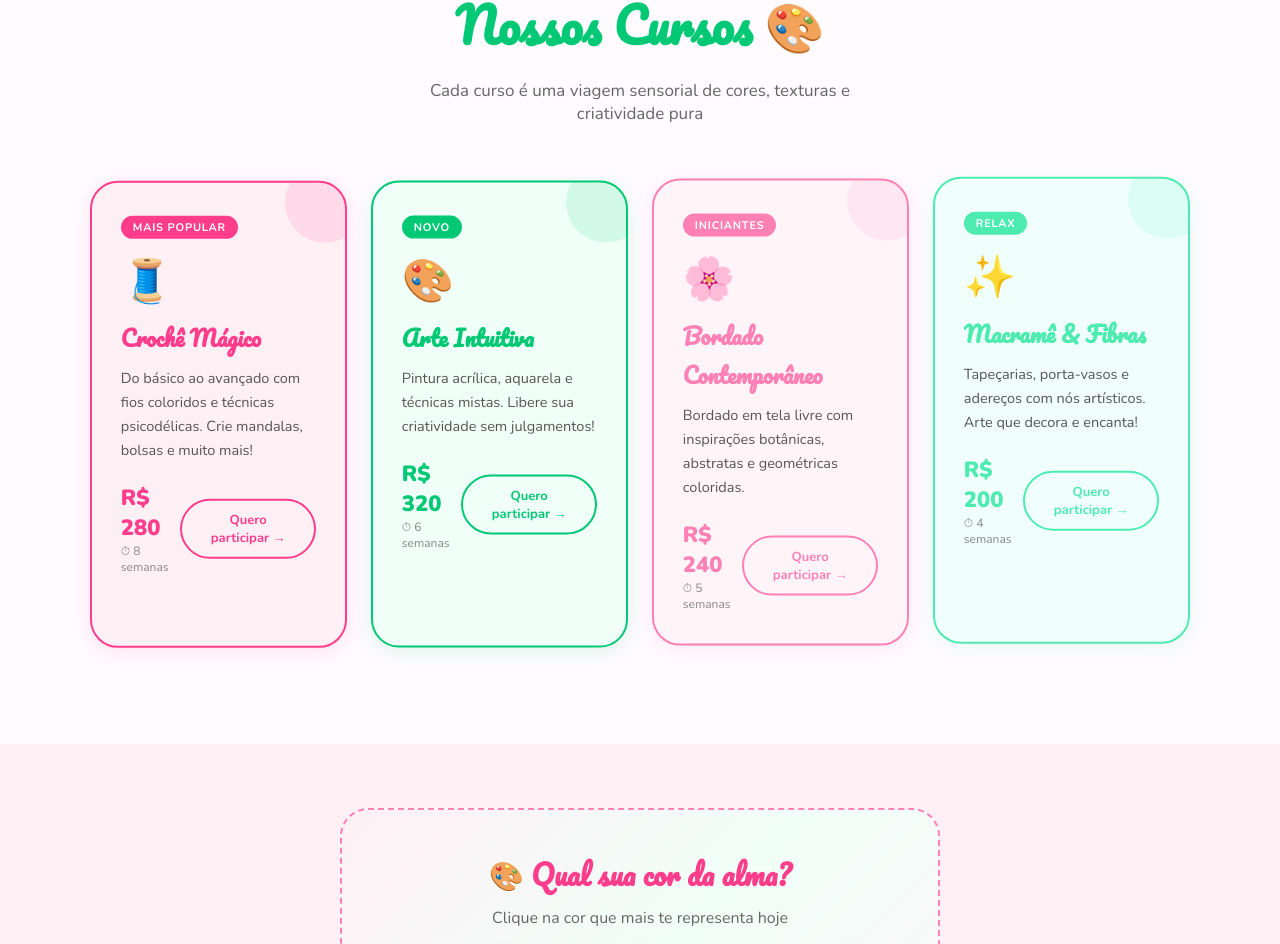
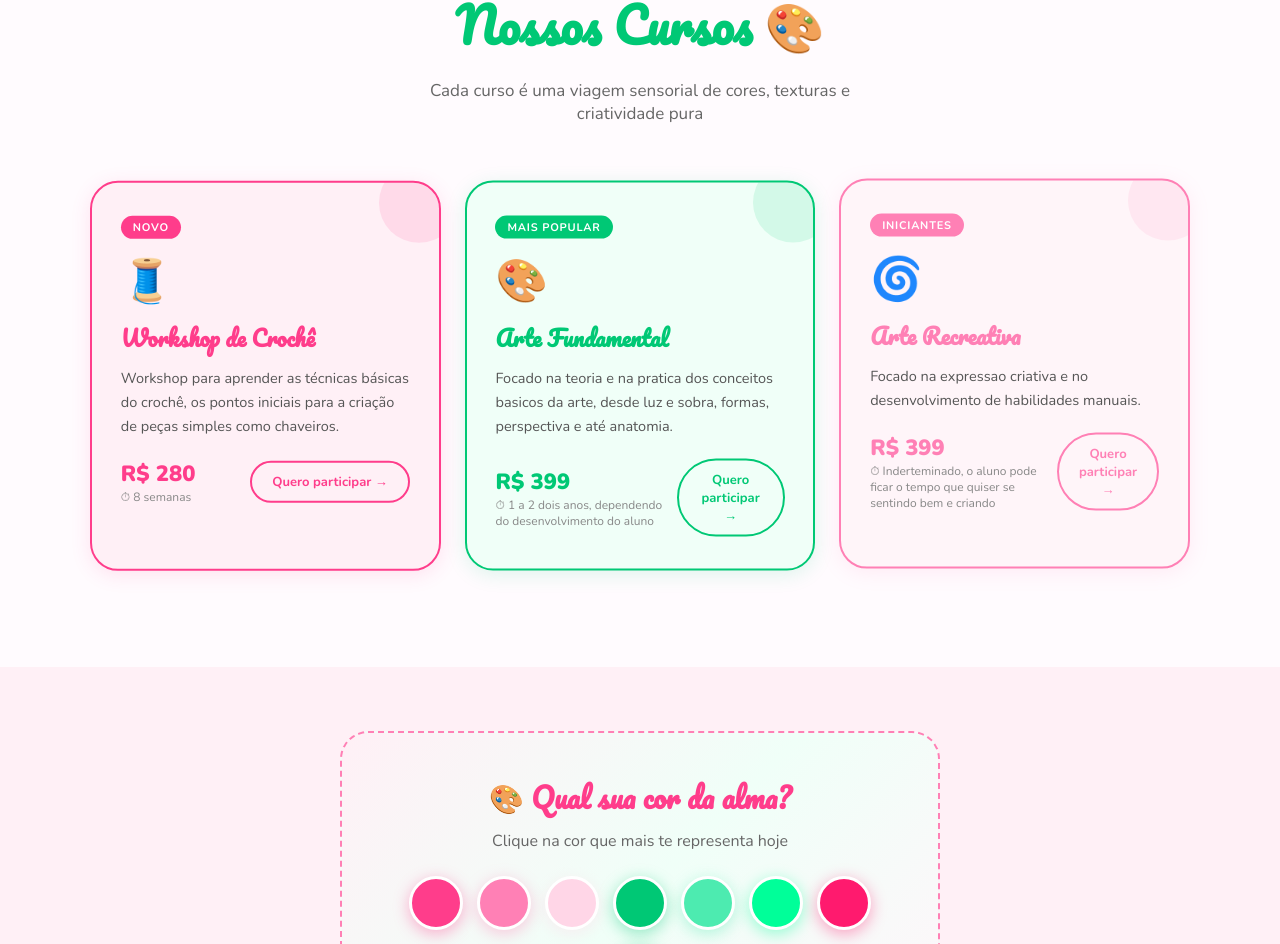
Before and after one commit to lucolive35/deliratelie, a Next.js app in the folder apps/web/: page / in a window 1280 px wide. Shown: the part 1532-2476 px from the top of the page. Built offline with nearby package versions, Linux system fonts and the light colour scheme.

Commit message:
feature: edit cursos

```diff
--- a/apps/web/app/page.tsx
+++ b/apps/web/app/page.tsx
@@ -16,47 +16,47 @@ const courses = [
   {
     id: 1,
     emoji: "🧵",
-    title: "Crochê Mágico",
-    desc: "Do básico ao avançado com fios coloridos e técnicas psicodélicas. Crie mandalas, bolsas e muito mais!",
+    title: "Workshop de Crochê",
+    desc: "Workshop para aprender as técnicas básicas do crochê, os pontos iniciais para a criação de peças simples como chaveiros.",
     color: ROSA,
     bg: "#FFF0F6",
     price: "R$ 280",
     duration: "8 semanas",
-    tag: "Mais Popular",
+    tag: "Novo",
   },
   {
     id: 2,
     emoji: "🎨",
-    title: "Arte Intuitiva",
-    desc: "Pintura acrílica, aquarela e técnicas mistas. Libere sua criatividade sem julgamentos!",
+    title: "Arte Fundamental",
+    desc: "Focado na teoria e na pratica dos conceitos basicos da arte, desde luz e sobra, formas, perspectiva e até anatomia.",
     color: VERDE,
     bg: "#F0FFF8",
-    price: "R$ 320",
-    duration: "6 semanas",
-    tag: "Novo",
+    price: "R$ 399",
+    duration: "1 a 2 dois anos, dependendo do desenvolvimento do aluno",
+    tag: "Mais Popular",
   },
   {
     id: 3,
-    emoji: "🌸",
-    title: "Bordado Contemporâneo",
-    desc: "Bordado em tela livre com inspirações botânicas, abstratas e geométricas coloridas.",
+    emoji: "🌀",
+    title: "Arte Recreativa",
+    desc: "Focado na expressao criativa e no desenvolvimento de habilidades manuais.",
     color: ROSA2,
     bg: "#FFF5F9",
-    price: "R$ 240",
-    duration: "5 semanas",
+    price: "R$ 399",
+    duration: "Inderteminado, o aluno pode ficar o tempo que quiser se sentindo bem e criando",
     tag: "Iniciantes",
   },
-  {
-    id: 4,
-    emoji: "✨",
-    title: "Macramê & Fibras",
-    desc: "Tapeçarias, porta-vasos e adereços com nós artísticos. Arte que decora e encanta!",
-    color: VERDE2,
-    bg: "#F0FFFB",
-    price: "R$ 200",
-    duration: "4 semanas",
-    tag: "Relax",
-  },
+  // {
+  //   id: 4,
+  //   emoji: "✨",
+  //   title: "Macramê & Fibras",
+  //   desc: "Tapeçarias, porta-vasos e adereços com nós artísticos. Arte que decora e encanta!",
+  //   color: VERDE2,
+  //   bg: "#F0FFFB",
+  //   price: "R$ 200",
+  //   duration: "4 semanas",
+  //   tag: "Relax",
+  // },
 ];
 
 const testimonials = [
```
